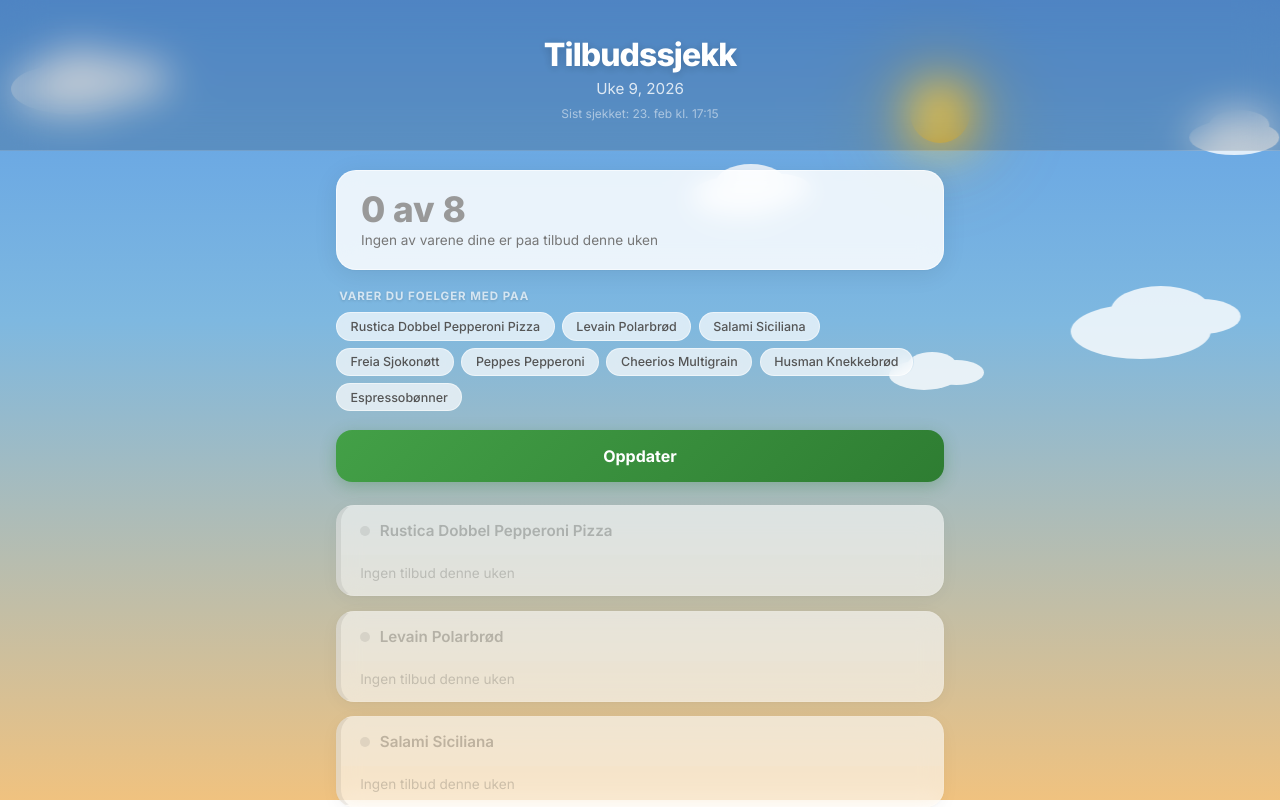
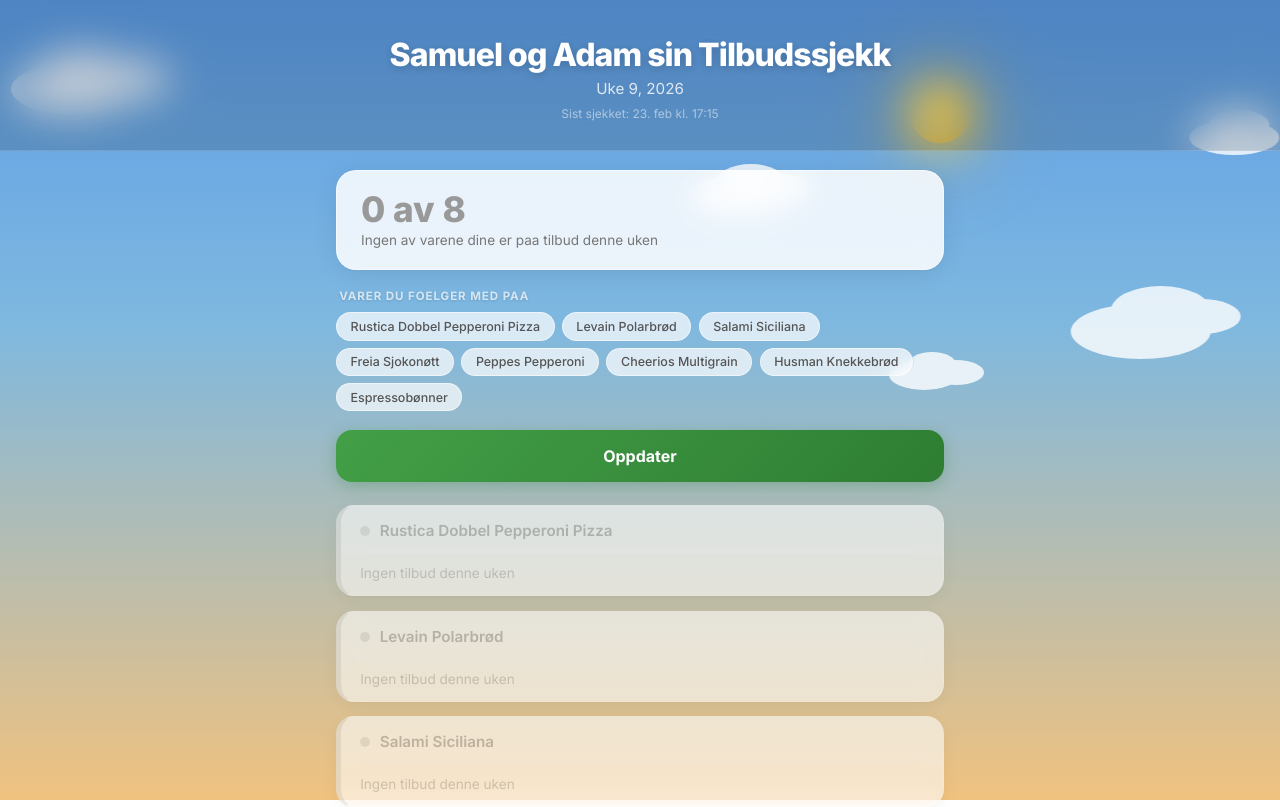
Before and after one commit to Thomaxelsen/Tilbudsaviser, a Flask app: page / in a window 1280 px wide. Shown: the top 807 px of the page. Run offline with Flask 3, Linux system fonts and the light colour scheme; data that the repository does not hold is empty.

Commit message:
Oppdater tittel til Samuel og Adam sin Tilbudssjekk
Co-Authored-By: Claude Opus 4.6 <noreply@anthropic.com>

```diff
--- a/templates/index.html
+++ b/templates/index.html
@@ -3,7 +3,7 @@
 <head>
     <meta charset="UTF-8">
     <meta name="viewport" content="width=device-width, initial-scale=1.0">
-    <title>Tilbudssjekk</title>
+    <title>Samuel og Adam sin Tilbudssjekk</title>
     <link rel="preconnect" href="https://fonts.googleapis.com">
     <link href="https://fonts.googleapis.com/css2?family=Inter:wght@400;500;600;700;800&display=swap" rel="stylesheet">
     <style>
@@ -497,7 +497,7 @@
     </div>
 
     <div class="header">
-        <h1>Tilbudssjekk</h1>
+        <h1>Samuel og Adam sin Tilbudssjekk</h1>
         <div class="undertittel" id="uke-info"></div>
         <div class="sist-oppdatert" id="sist-oppdatert"></div>
     </div>
```
